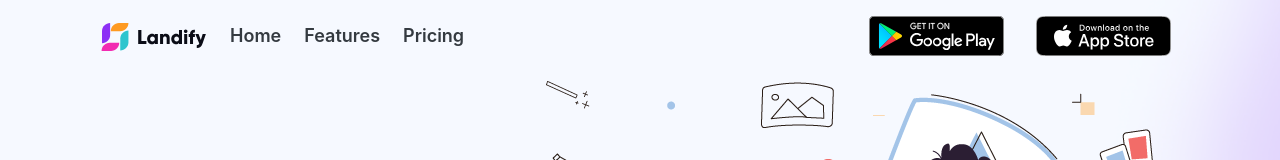
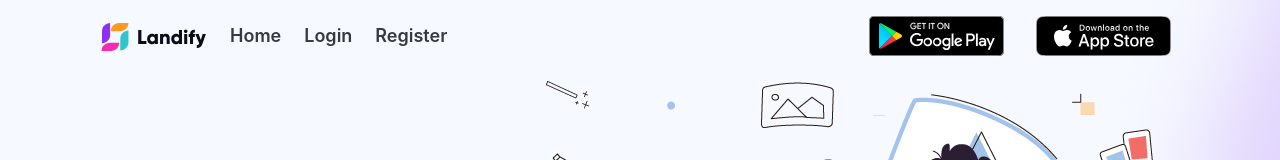
Before and after one commit to TanvirMahin24/Cover-Generator, a React (Create React App) app in the folder client/: page / in a window 1280 px wide. Shown: the top 160 px of the page. Built offline with nearby package versions, Linux system fonts and the light colour scheme.

Commit message:
LoginPage view added

```diff
--- a/client/src/Components/Navbar/Navbar.js
+++ b/client/src/Components/Navbar/Navbar.js
@@ -26,11 +26,11 @@ const Navbar = () => {
               <Nav.Link as={Link} to="/" className={styles.nav__link}>
                 Home
               </Nav.Link>
-              <Nav.Link href="#features" className={styles.nav__link}>
-                Features
+              <Nav.Link as={Link} to="/login" className={styles.nav__link}>
+                Login
               </Nav.Link>
-              <Nav.Link href="#pricing" className={styles.nav__link}>
-                Pricing
+              <Nav.Link as={Link} to="/register" className={styles.nav__link}>
+                Register
               </Nav.Link>
             </Nav>
             <Nav className={`ml-auto ${styles.nav__right}`}>
--- /dev/null
+++ b/client/src/Views/LoginPage/LoginPage.js
@@ -0,0 +1,12 @@
+import React from "react";
+import Navbar from "../../Components/Navbar/Navbar";
+
+const LoginPage = () => {
+  return (
+    <>
+      <Navbar />
+    </>
+  );
+};
+
+export default LoginPage;
--- /dev/null
+++ b/client/src/Views/LoginPage/index.js
@@ -0,0 +1,3 @@
+import LoginPage from "./LoginPage";
+
+export { LoginPage };
--- a/client/src/routes/routes.js
+++ b/client/src/routes/routes.js
@@ -1,11 +1,17 @@
 import { Navbar } from "../Components/Navbar";
 import { LandingPage } from "../Views/LandingPage";
+import { LoginPage } from "../Views/LoginPage";
 import { NotFound } from "../Views/NotFound";
 
 const routes = [
   {
     path: "/",
     component: LandingPage,
+    exact: true,
+  },
+  {
+    path: "/login",
+    component: LoginPage,
     exact: true,
   },
   {
```
